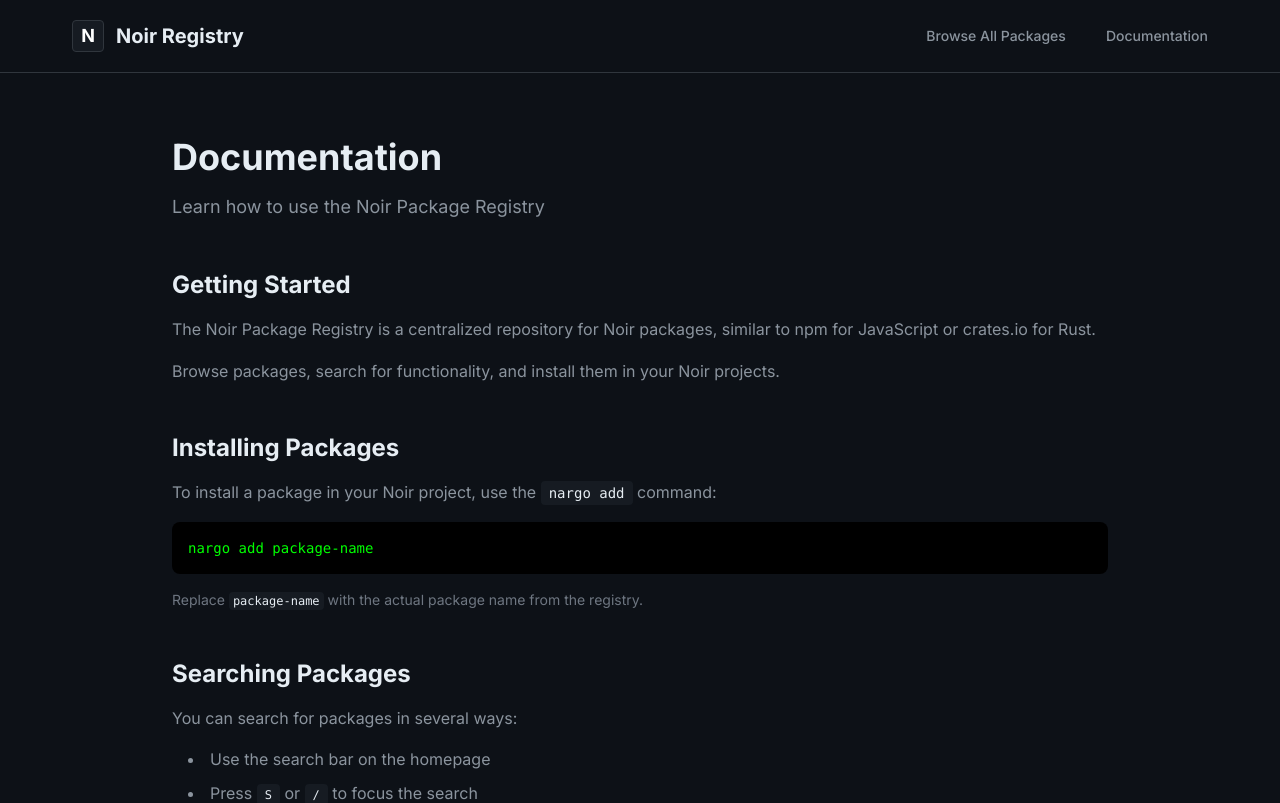
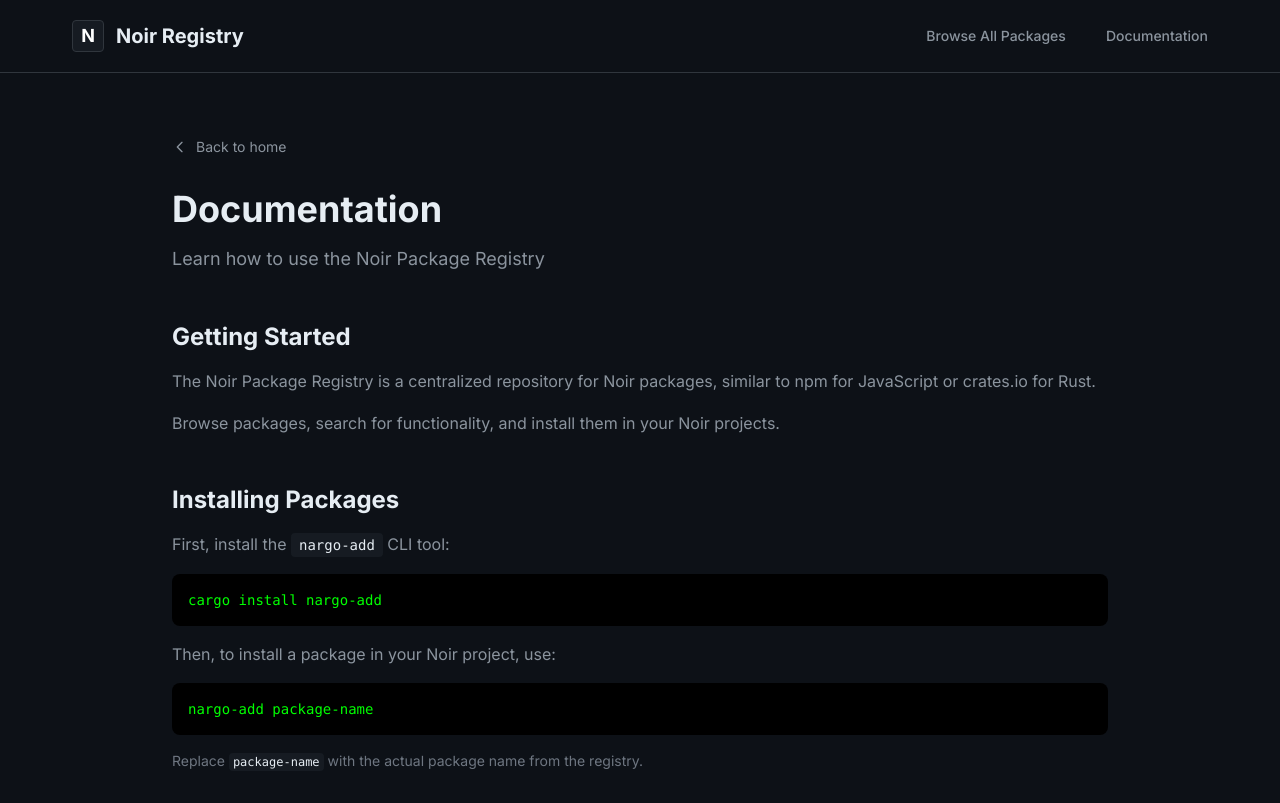
Before and after one commit to CECILIA-MULANDI/noir-registry, a Next.js app in the folder frontend/: page /docs in a window 1280 px wide. Shown: the top 803 px of the page. Built offline with nearby package versions, Linux system fonts and the light colour scheme.

Commit message:
fix: fixing docs and UIs

```diff
--- a/frontend/src/app/docs/page.tsx
+++ b/frontend/src/app/docs/page.tsx
@@ -9,6 +9,18 @@ export default function DocsPage() {
 
       <main className="py-16">
         <div className="max-w-[1000px] mx-auto px-8">
+          {/* Back Link */}
+          <Link
+            href="/"
+            className="inline-flex items-center gap-2 text-sm mb-8 no-underline transition-colors hover-text-primary"
+            style={{ color: 'var(--text-secondary)' }}
+          >
+            <svg className="w-4 h-4" fill="none" stroke="currentColor" viewBox="0 0 24 24">
+              <path strokeLinecap="round" strokeLinejoin="round" strokeWidth={2} d="M15 19l-7-7 7-7" />
+            </svg>
+            Back to home
+          </Link>
+
           <h1 className="text-4xl font-bold mb-4" style={{ color: 'var(--text-primary)' }}>
             Documentation
           </h1>
@@ -38,11 +50,19 @@ export default function DocsPage() {
             </h2>
             <div className="space-y-4">
               <p style={{ color: 'var(--text-secondary)' }}>
-                To install a package in your Noir project, use the <code className="px-2 py-1 rounded font-mono text-sm" style={{ backgroundColor: 'var(--bg-card)', color: 'var(--text-primary)' }}>nargo add</code> command:
+                First, install the <code className="px-2 py-1 rounded font-mono text-sm" style={{ backgroundColor: 'var(--bg-card)', color: 'var(--text-primary)' }}>nargo-add</code> CLI tool:
               </p>
               <div className="bg-black rounded-lg p-4 font-mono text-sm overflow-x-auto">
                 <code style={{ color: '#00ff00' }}>
-                  nargo add package-name
+                  cargo install nargo-add
+                </code>
+              </div>
+              <p style={{ color: 'var(--text-secondary)' }}>
+                Then, to install a package in your Noir project, use:
+              </p>
+              <div className="bg-black rounded-lg p-4 font-mono text-sm overflow-x-auto">
+                <code style={{ color: '#00ff00' }}>
+                  nargo-add package-name
                 </code>
               </div>
               <p className="text-sm" style={{ color: 'var(--text-muted)' }}>
--- a/frontend/src/app/packages/[name]/page.tsx
+++ b/frontend/src/app/packages/[name]/page.tsx
@@ -23,21 +23,21 @@ export default async function PackagePage({ params }: PackagePageProps) {
   const githubRepo = githubMatch ? githubMatch[2] : '';
 
   return (
-    <div className="min-h-screen" style={{ backgroundColor: 'var(--bg-dark)' }}>
+    <div className="min-h-screen" style={{ backgroundColor: 'var(--bg-darker)' }}>
       <Header />
 
       <main className="py-16">
         <div className="max-w-[1200px] mx-auto px-8">
           {/* Back Link */}
           <Link
-            href="/"
+            href="/packages"
             className="inline-flex items-center gap-2 text-sm mb-8 no-underline transition-colors hover-text-primary"
             style={{ color: 'var(--text-secondary)' }}
           >
             <svg className="w-4 h-4" fill="none" stroke="currentColor" viewBox="0 0 24 24">
               <path strokeLinecap="round" strokeLinejoin="round" strokeWidth={2} d="M15 19l-7-7 7-7" />
             </svg>
-            Back to home
+            Back to packages
           </Link>
 
           {/* Package Header */}
--- a/frontend/src/app/packages/page.tsx
+++ b/frontend/src/app/packages/page.tsx
@@ -65,7 +65,7 @@ export default function PackagesPage() {
 
   if (loading) {
     return (
-      <div className="min-h-screen" style={{ backgroundColor: 'var(--bg-dark)' }}>
+      <div className="min-h-screen" style={{ backgroundColor: 'var(--bg-darker)' }}>
         <Header />
         <main className="py-16">
           <div className="max-w-[1200px] mx-auto px-8 text-center">
@@ -78,11 +78,23 @@ export default function PackagesPage() {
   }
 
   return (
-    <div className="min-h-screen" style={{ backgroundColor: 'var(--bg-dark)' }}>
+    <div className="min-h-screen" style={{ backgroundColor: 'var(--bg-darker)' }}>
       <Header />
 
       <main className="py-16">
         <div className="max-w-[1200px] mx-auto px-8">
+          {/* Back Link */}
+          <Link
+            href="/"
+            className="inline-flex items-center gap-2 text-sm mb-8 no-underline transition-colors hover-text-primary"
+            style={{ color: 'var(--text-secondary)' }}
+          >
+            <svg className="w-4 h-4" fill="none" stroke="currentColor" viewBox="0 0 24 24">
+              <path strokeLinecap="round" strokeLinejoin="round" strokeWidth={2} d="M15 19l-7-7 7-7" />
+            </svg>
+            Back to home
+          </Link>
+
           {/* Page Header */}
           <div className="mb-8">
             <h1 className="text-4xl font-bold mb-2" style={{ color: 'var(--text-primary)' }}>
```
